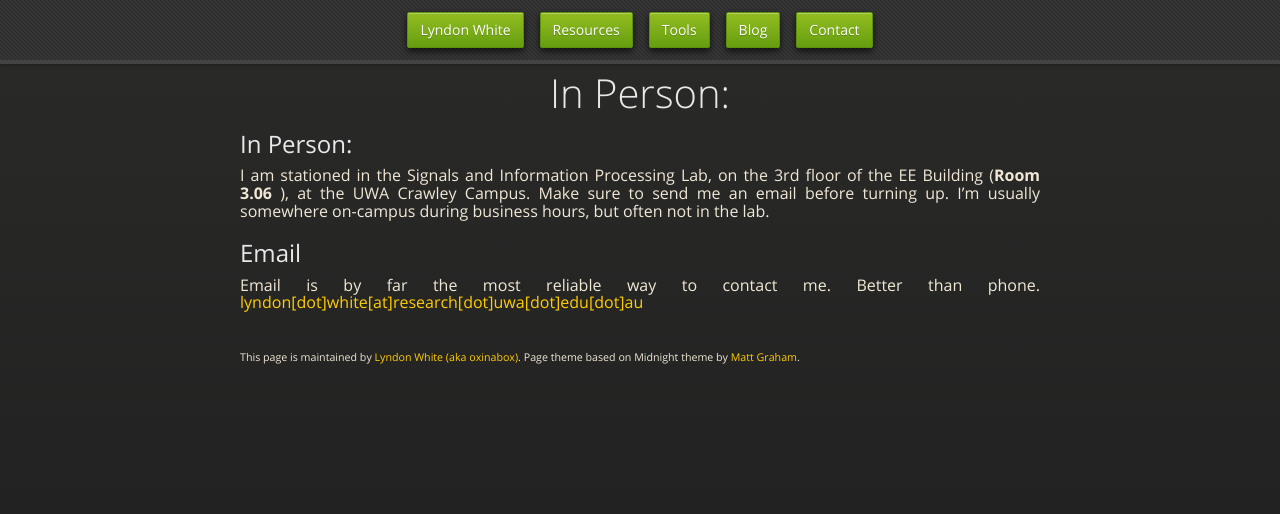
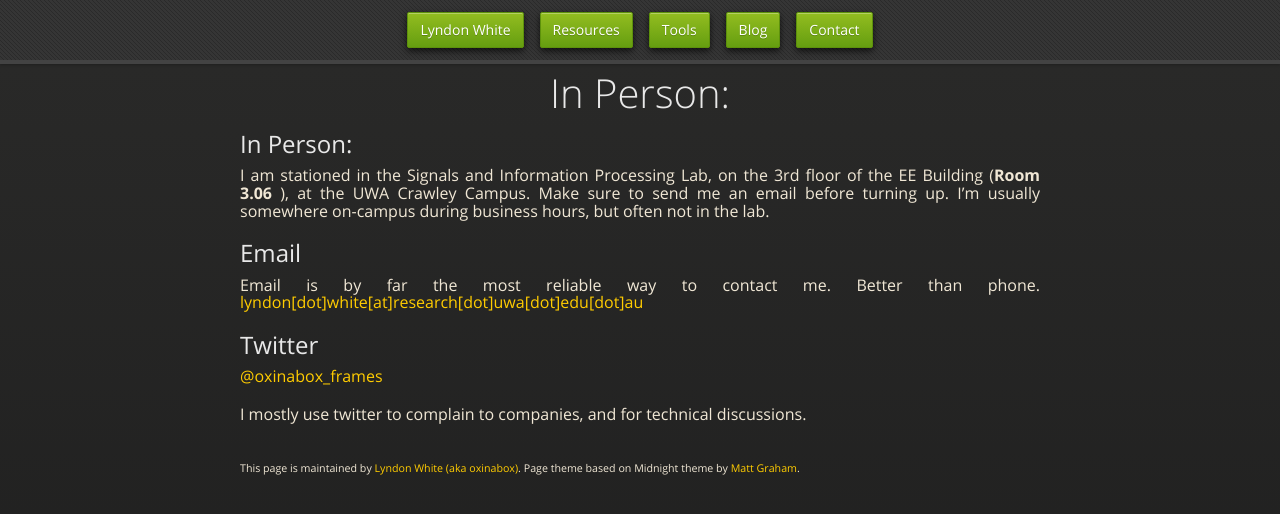
Before and after one commit to oxinabox/oxinabox.github.io, a Jekyll site: the page built from contact/index.md, in a window 1280 px wide. Shown: the top 514 px of the page. Built offline with Jekyll 4.4.1, drawn with Linux system fonts in a browser that asks for light colours; nearby versions of some CDN libraries; some web fonts are replaced; our own code applies the rules of GitHub Pages for plain Markdown files.

Commit message:
Update index.md

```diff
--- a/contact/index.md
+++ b/contact/index.md
@@ -10,3 +10,9 @@ Make sure to send me an email before turning up. I'm usually somewhere on-campus
 
 ## Email
 Email is by far the most reliable way to contact me. Better than phone. [lyndon[dot]white[at]research[dot]uwa[dot]edu[dot]au](mailto:lyndon[dot]white[at]research[dot]uwa[dot]edu[dot]au)
+
+
+## Twitter
+[@oxinabox_frames](https://twitter.com/oxinabox_frames)
+
+I mostly use twitter to complain to companies, and for technical discussions.
```
